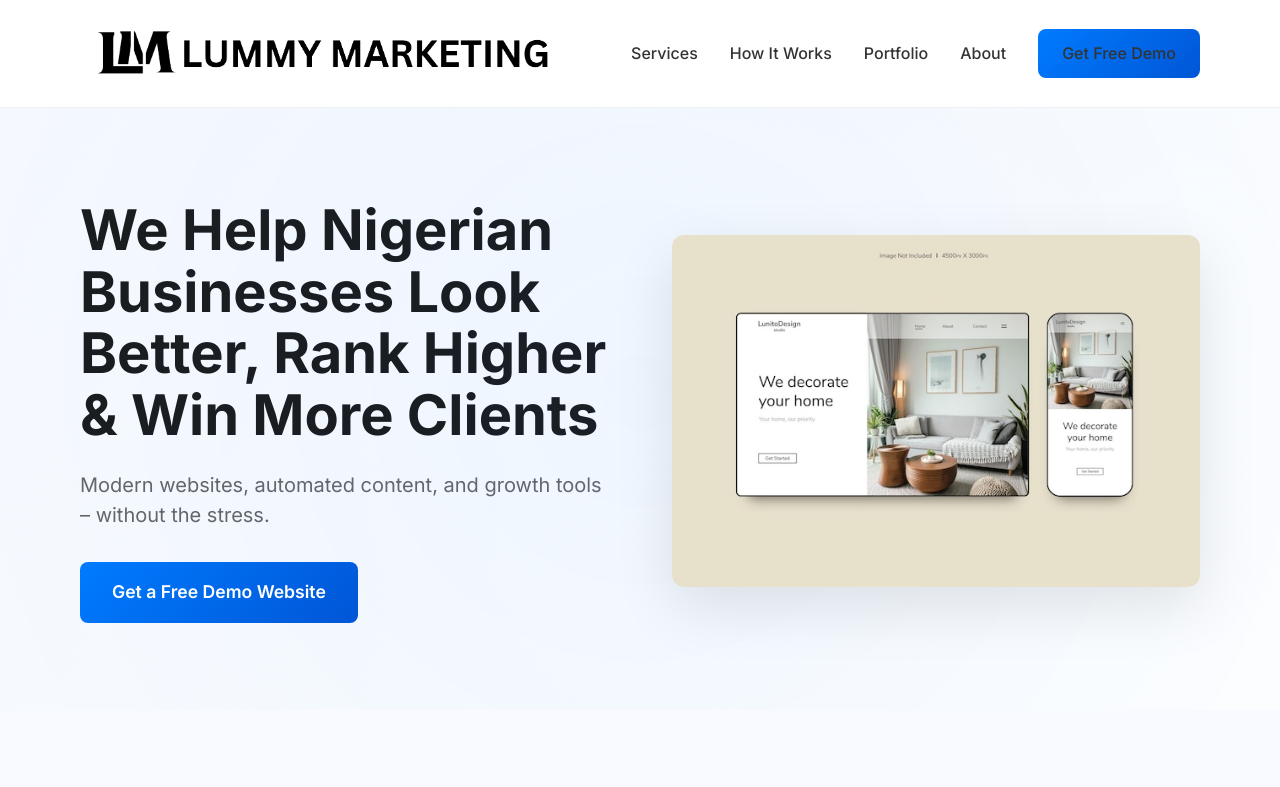
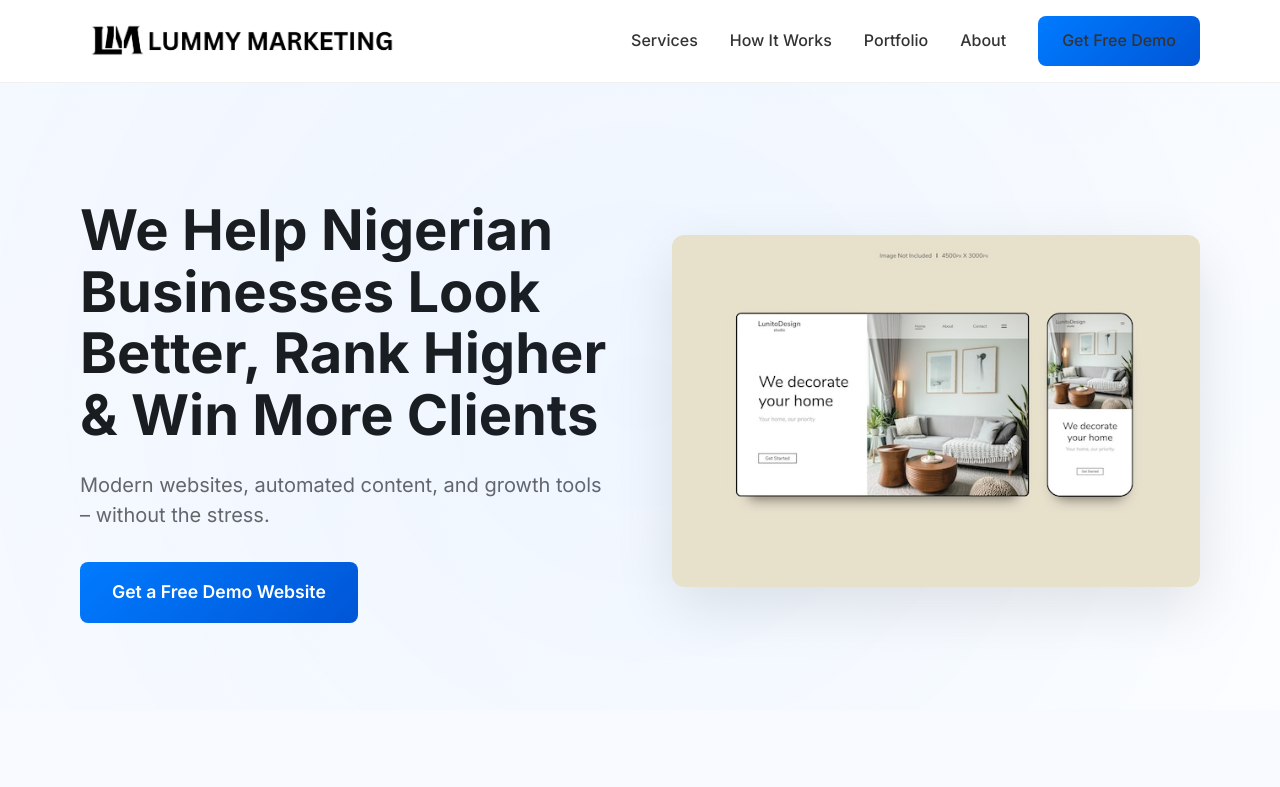
Before and after one commit to MoneychasingLT/lummymarketing-website, a plain HTML site: page index.html in a window 1280 px wide. Shown: the top 787 px of the page. Drawn offline with Linux system fonts and the light colour scheme.

Commit message:
Update styles.css

```diff
--- a/styles.css
+++ b/styles.css
@@ -713,7 +713,7 @@ cite {
 
 /* Logo Styling */
 .site-logo {
-    max-height: 75px; /* Adjusted for larger size */
+    max-height: 50px; /* Adjusted for larger size */
     width: auto;
     display: block; /* Ensures it behaves like a block element */
 }
```
